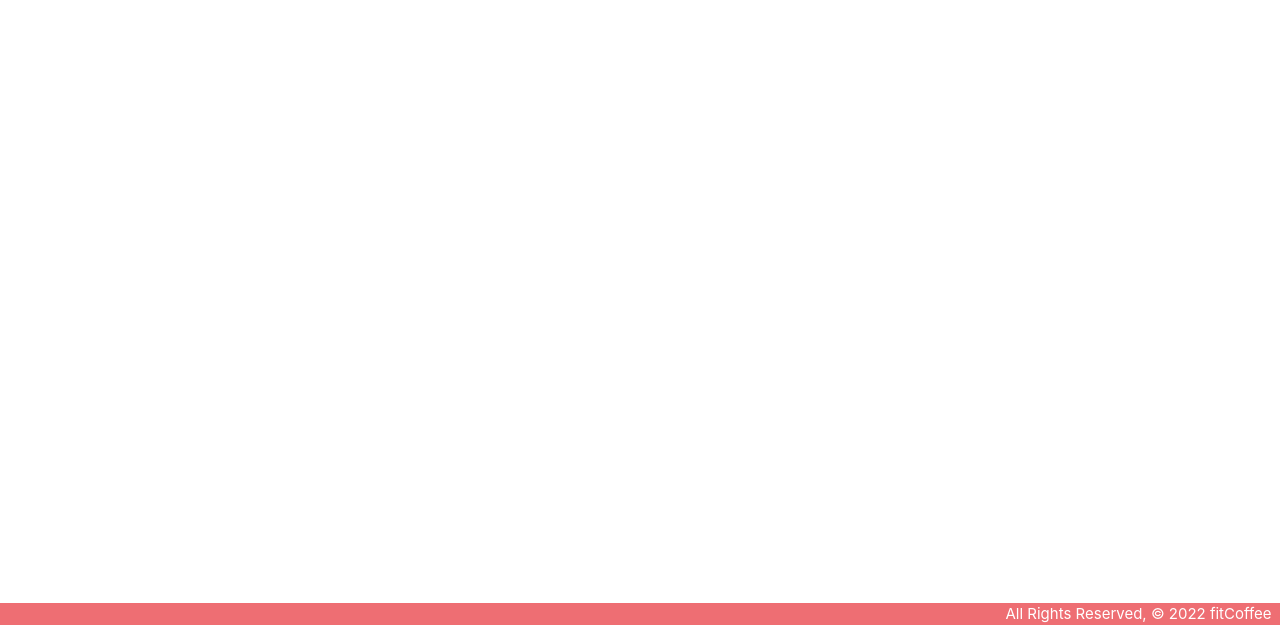
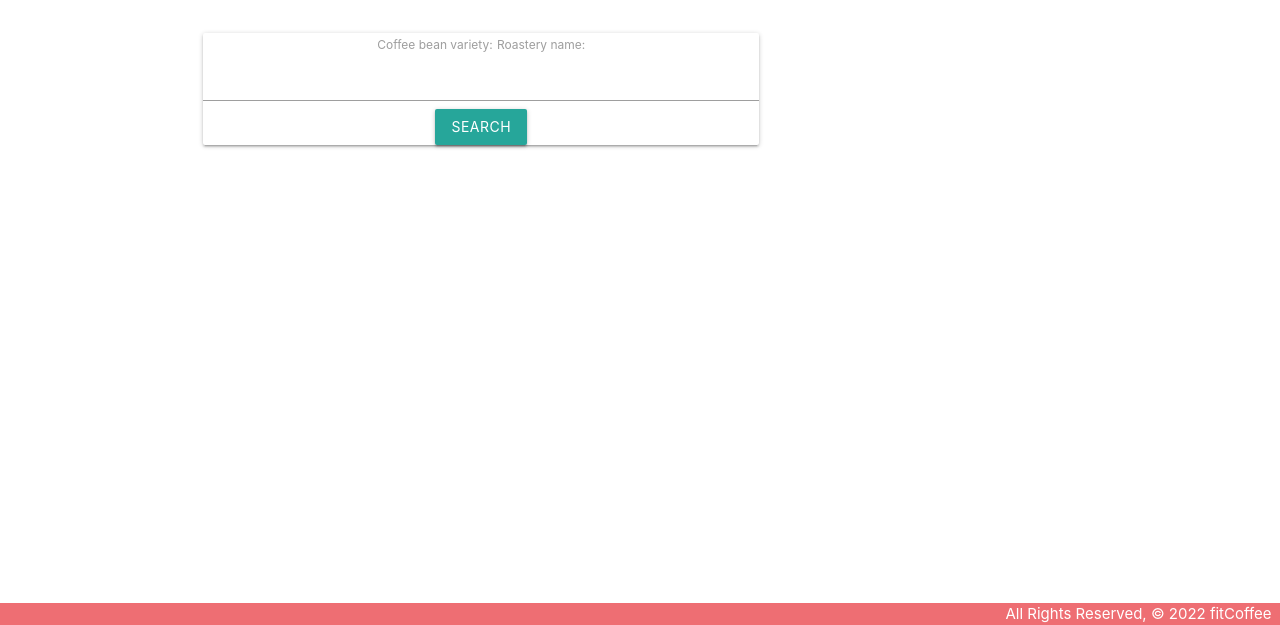
Before and after one commit to ellieeadington/sei66-project03, a Django app: page /coffee_beans/ in a window 1280 px wide. Shown: the part 175-800 px from the top of the page. Run offline with Django 4.2, Linux system fonts and the light colour scheme; data that the repository does not hold is empty.

Commit message:
added many to many field in Cafe model, installed dependency 'pip install django-filters', added filtering functionality to coffee beans index

```diff
--- a/fitcoffee/settings.py
+++ b/fitcoffee/settings.py
@@ -41,6 +41,7 @@ INSTALLED_APPS = [
     'django.contrib.sessions',
     'django.contrib.messages',
     'django.contrib.staticfiles',
+    'django_filters'
 ]
 
 MIDDLEWARE = [
--- /dev/null
+++ b/main_app/filters.py
@@ -0,0 +1,8 @@
+import django_filters
+
+from .models import CoffeeBean
+
+class CoffeeBeanFilter(django_filters.FilterSet):
+    class Meta:
+        model = CoffeeBean
+        fields = ['coffee_bean_variety', 'roastery_name']
--- a/main_app/templates/coffee_beans/detail.html
+++ b/main_app/templates/coffee_beans/detail.html
@@ -19,7 +19,10 @@
             </div>
 
         </div>
-
 </div>
 
+<h4>Cafes Serving this Coffee Bean</h4>
+
+
+
 {% endblock %}
--- a/main_app/templates/coffee_beans/index.html
+++ b/main_app/templates/coffee_beans/index.html
@@ -1,6 +1,19 @@
 {% extends 'base.html'%}
 {% block content %}
 <header><h1>Coffee Beans</h1></header>
+
+<div class="row">
+    <div class="col">
+        <div class="card card-body">
+
+            <form method="get" action="">
+                {{coffee_bean_filter.form}}
+                <button class="btn" type="submit">Search</button>
+            </form>
+
+        </div>
+    </div>
+</div>
 
 {% for coffee_bean in coffee_beans %}
 
--- a/main_app/views.py
+++ b/main_app/views.py
@@ -4,6 +4,7 @@ from .models import Cafe, CoffeeBean, User
 # Create your views here.
 from django.http import HttpResponse
 from django.views.generic.edit import CreateView
+from .filters import CoffeeBeanFilter
 
 
 class CafeCreate(CreateView):
@@ -29,6 +30,7 @@ def cafes_index(request):
 def cafes_detail(request, cafe_id):
 
   cafe = Cafe.objects.get(id = cafe_id)
+
   return render(request, 'cafes/detail.html', {'cafe': cafe})
 
 
@@ -87,9 +89,11 @@ def signup(request):
 
 def coffee_beans_index(request):
   coffee_beans = CoffeeBean.objects.all()
-  return render(request, 'coffee_beans/index.html', { 'coffee_beans': coffee_beans })
+  coffee_bean_filter = CoffeeBeanFilter(request.GET, queryset=coffee_beans)
+  coffee_beans = coffee_bean_filter.qs
+  return render(request, 'coffee_beans/index.html', { 'coffee_beans': coffee_beans, 'coffee_bean_filter':coffee_bean_filter })
 
 
 def coffee_beans_detail(request, coffee_beans_id):
   coffee_bean = CoffeeBean.objects.get(id = coffee_beans_id)
-  return render(request, 'coffee_beans/detail.html',{ 'coffee_bean': coffee_bean })
+  return render(request, 'coffee_beans/detail.html',{ 'coffee_bean': coffee_bean})
```
Also changed, not shown: main_app/models.py (+11 -9 lines), fitcoffee/readme.md (added), main_app/migrations/0002_cafe_coffee_beans.py (added).
